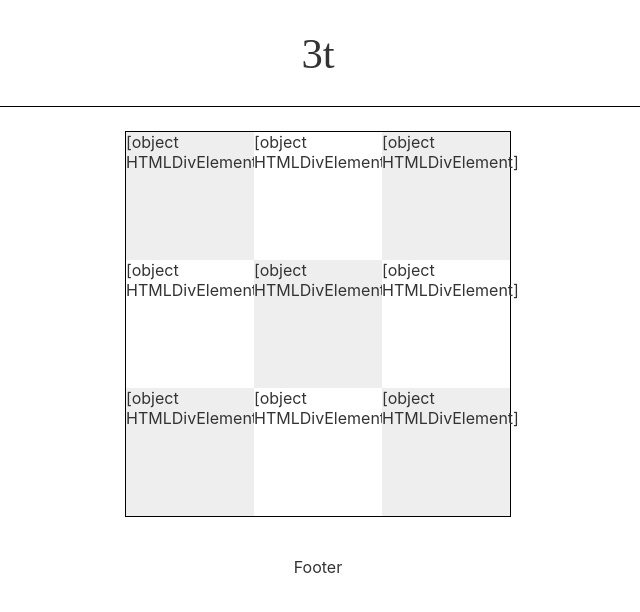
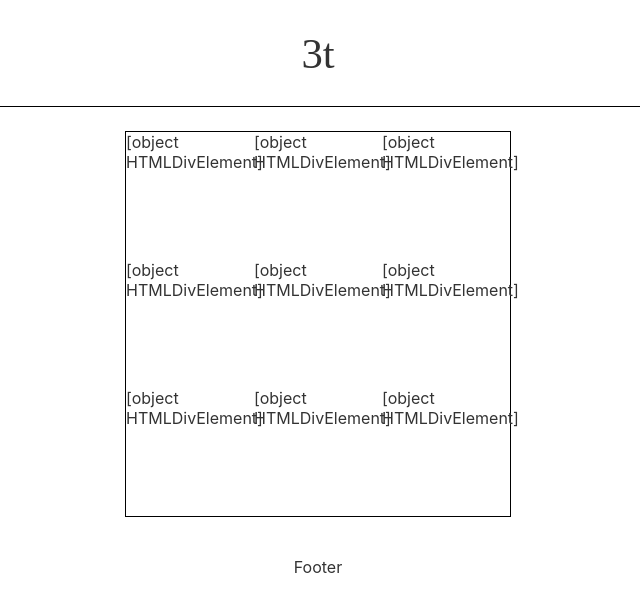
Before and after one commit to mibmo/3t, a Svelte app: page / in a window 1280 px wide. Shown: the top 612 px of the page, without its empty margins (322-962 px from the left). Built offline with nearby package versions, Linux system fonts and the light colour scheme; a web font is replaced by a local one.

Commit message:
Move Cell styling

```diff
--- a/src/Cell.svelte
+++ b/src/Cell.svelte
@@ -7,5 +7,14 @@
 </div>
 
 <style>
-	.cell {}
+	.cell {
+		height: 100%;
+		width: 100%;
+		display: flex;
+		background-color: #fff;
+	}
+
+	.cell:nth-child(odd) {
+		background-color: #eee;
+	}
 </style>
--- a/src/Game.svelte
+++ b/src/Game.svelte
@@ -35,15 +35,4 @@
 		display: grid;
 		grid-template-columns: repeat(3, minmax(0, 1fr));
 	}
-
-	.cell {
-		height: 100%;
-		width: 100%;
-		display: flex;
-		background-color: #fff;
-	}
-
-	.cell:nth-child(odd) {
-		background-color: #eee;
-	}
 </style>
```
